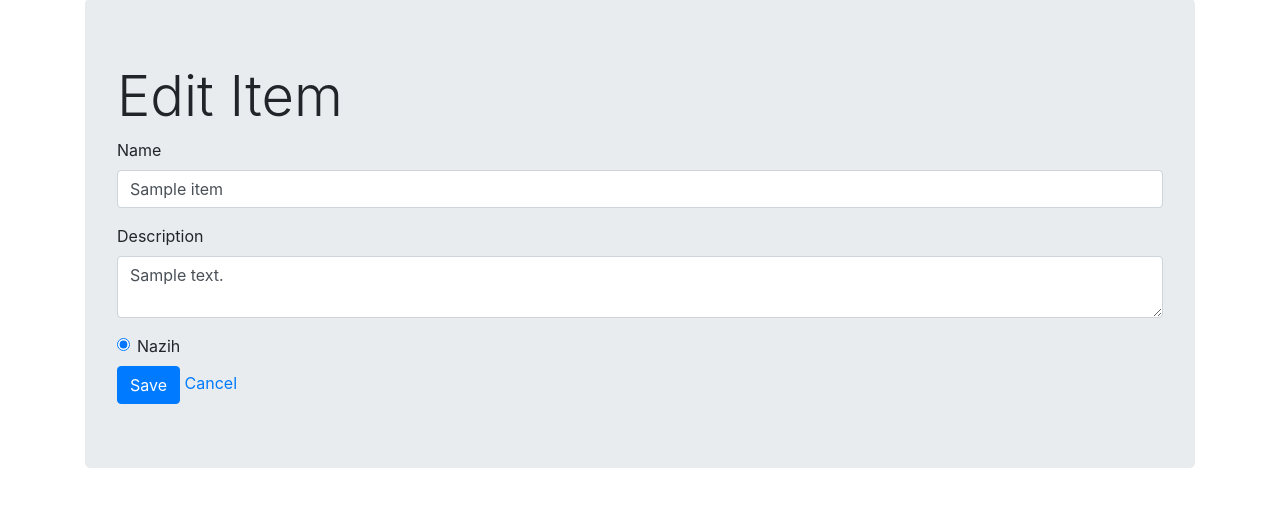
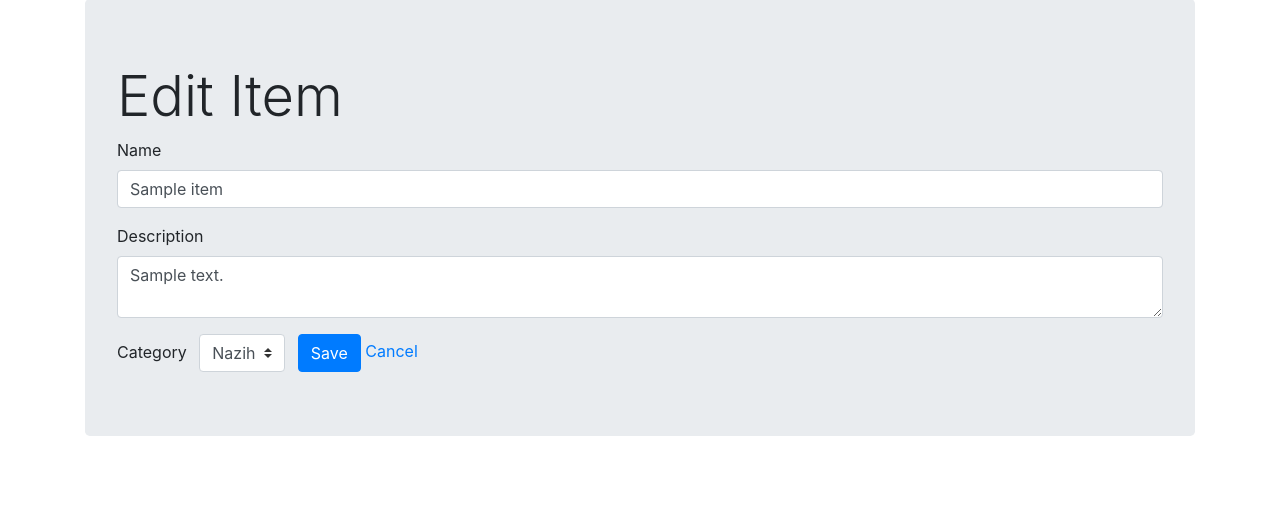
Before and after one commit to nazihahmed/Catalog-Full-Stack, a Flask app: a page that uses templates/category_item_edit.html in a window 1280 px wide. Shown: the part 113-620 px from the top of the page. Run offline with Flask 2, Linux system fonts and the light colour scheme; a user stored in the database is signed in; tables that the repository leaves empty hold one stand-in row (values such as "Sample post"); some libraries are stand-ins or nearby versions.

Commit message:
code refactoring

```diff
--- a/application.py
+++ b/application.py
@@ -251,14 +251,14 @@ def categoryItemEdit(categoryName, itemName):
         return redirect(url_for('categoryItem', categoryName=categoryName, itemName=itemName))
     if request.method == 'POST':
         try:
-            it = editItem(it, request.form["name"],
+            itm = editItem(itm, request.form["name"],
                           request.form["description"], request.form["categoryName"])
             # Success flash
             flash(u'Success!, item saved successfuly', 'success')
             return redirect(url_for('categoryItem', categoryName=itm.category.name, itemName=itm.name))
         except:
             # error flash
-            flash(u'Error creating item, please try again later', 'danger')
+            flash(u'Error editing item, please try again later', 'danger')
             return redirect(url_for('categoryItem', categoryName=itm.category.name, itemName=itm.name))
     else:
         return render_template('category_item_edit.html', item=itm, categories=showCategories())
@@ -269,12 +269,12 @@ def categoryItemDelete(categoryName, itemName):
     if not isLoggedIn():
         flash('login is required to delete this item', 'warning')
         return redirect('/login')
-    creator = showItem(categoryName, itemName).user
+    itm = showItem(categoryName, itemName)
+    creator = itm.user
     if login_session['user_id'] != creator.id:
         flash('you are not authorized to delete this item', 'danger')
         return redirect(url_for('categoryItem', categoryName=categoryName, itemName=itemName))
-    it = showItem(categoryName, itemName)
-    return render_template('category_item_delete.html', item=it)
+    return render_template('category_item_delete.html', item=itm)
 
 
 @app.route('/category/<categoryName>/<itemName>/deleteConfirm')
@@ -282,20 +282,20 @@ def categoryItemDeleteConfirm(categoryName, itemName):
     if not isLoggedIn():
         flash('login is required to delete this item', 'warning')
         return redirect('/login')
-    creator = showItem(categoryName, itemName).user
+    itm = showItem(categoryName, itemName)
+    creator = itm.user
     if login_session['user_id'] != creator.id:
         flash('you are not authorized to edit this item', 'danger')
         return redirect(url_for('categoryItem', categoryName=categoryName, itemName=itemName))
-        it = showItem(categoryName, itemName)
-        try:
-            it = deleteItem(it)
-            # Success flash
-            flash(u'Success!, item deleted successfuly', 'success')
-            return redirect(url_for('categoryDisplay', categoryName=categoryName))
-        except:
-            # error flash
-            flash(u'Server Error, please try again later', 'danger')
-            return redirect(url_for('categoryDisplay', categoryName=categoryName))
+    try:
+        deleteItem(itm)
+        # Success flash
+        flash(u'Success!, item deleted successfuly', 'success')
+        return redirect(url_for('categoryDisplay', categoryName=categoryName))
+    except:
+        # error flash
+        flash(u'Server Error, please try again later', 'danger')
+        return redirect(url_for('categoryDisplay', categoryName=categoryName))
 
 
 @app.route('/login')
--- a/templates/category_item_edit.html
+++ b/templates/category_item_edit.html
@@ -34,14 +34,12 @@
               <label for="desc">Description</label>
               <textarea class="form-control" name="description" id="desc" aria-describedby="itemDescription" placeholder="Enter Description">{{item.description}}</textarea>
             </div>
-            {% for category in categories %}
-            <div class="form-check">
-              <label class="form-check-label">
-                <input class="form-check-input" type="radio" name="categoryName" value="{{category.name}}" {% if category.name == item.category.name %}checked{%endif%}>
-                {{category.name}}
-              </label>
-            </div>
-            {% endfor %}
+            <label class="mr-sm-2" for="inlineFormCustomSelectPref">Category</label>
+            <select name="categoryName" class="custom-select mb-2 mr-sm-2 mb-sm-0" id="inlineFormCustomSelectPref">
+              {% for category in categories %}
+                  <option value="{{category.name}}" {% if category.name == categoryName %}selected{%endif%}>{{category.name}}</option>
+              {% endfor %}
+            </select>
             <button type="submit" class="btn btn-primary">Save</button>
             <a href="{{url_for('categoryItem',categoryName=item.category.name,itemName=item.name)}}">Cancel</a>
           </form>
```
Also changed, not shown: catalog.db, 1 other file.
